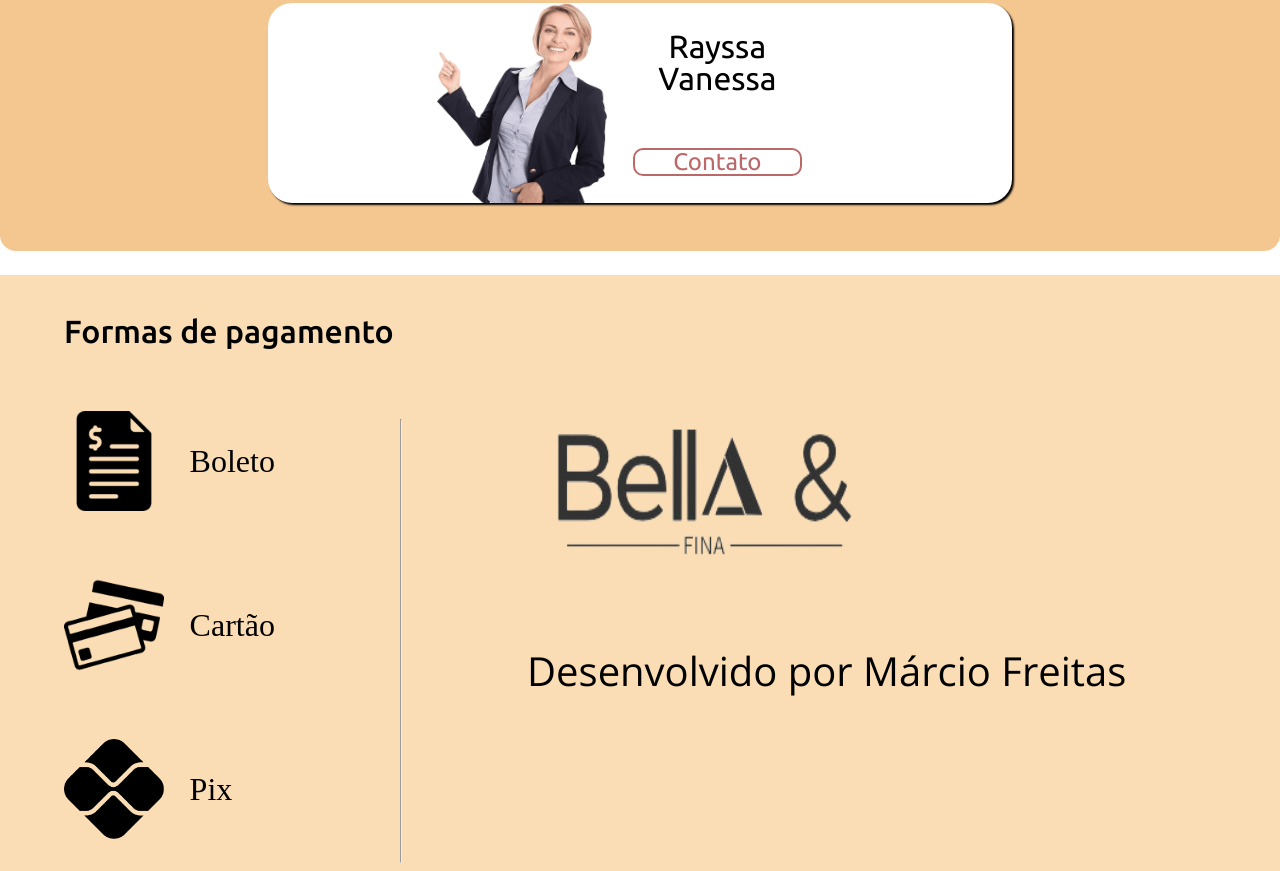
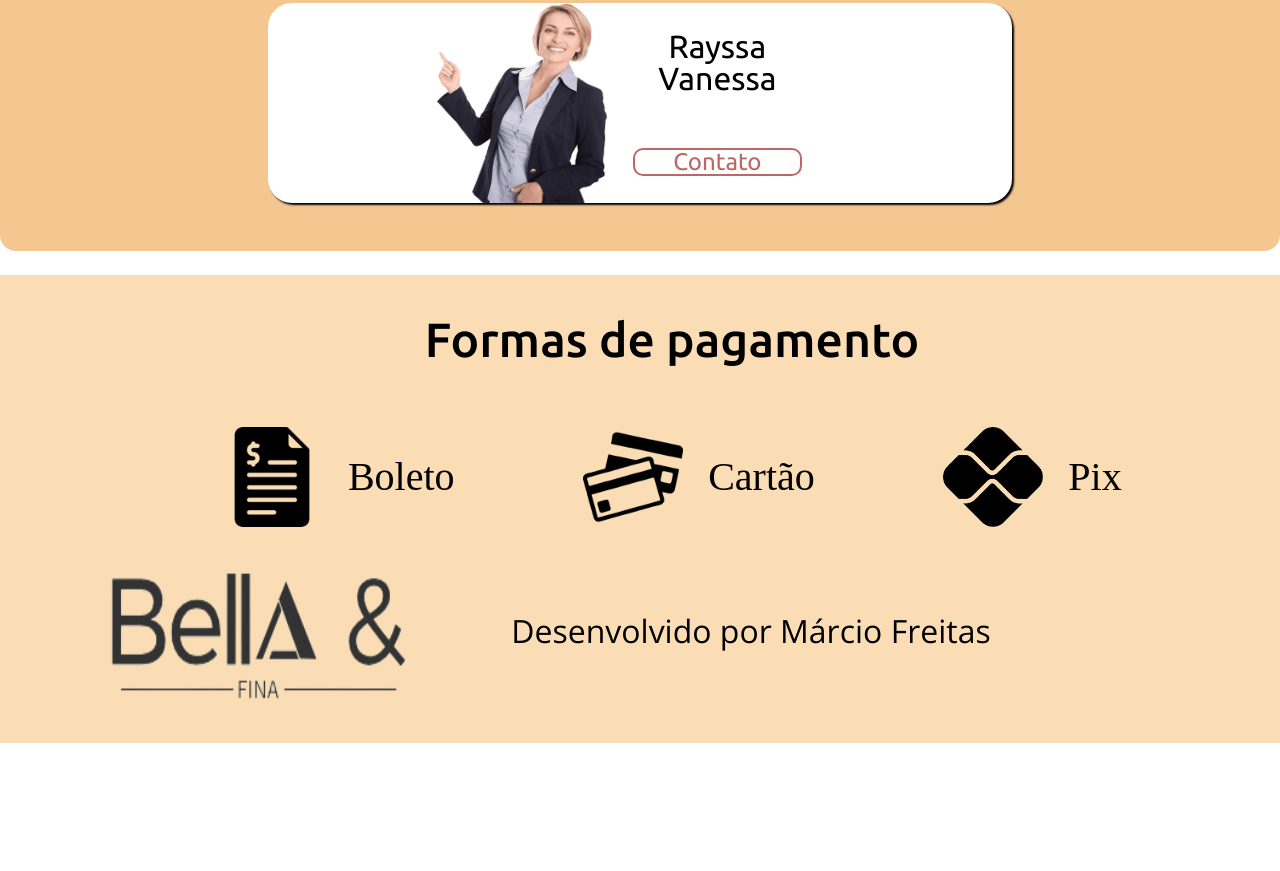
Before and after one commit to Marjoy1516/Bella-Fina, a plain HTML site: page index.html in a window 1280 px wide. Shown: the part 964-1835 px from the top of the page. After the commit the page ends 1707 px from the top, so only its background shows below. Drawn offline with nearby package versions, Linux system fonts and the light colour scheme.

Commit message:
Projeto finalizado

```diff
--- a/styles/footer.css
+++ b/styles/footer.css
@@ -41,6 +41,7 @@
 .referencia__texto {
     font-family: var(--fonte-dois);
     font-size: 1em;
+    padding: 1vh 0;
 }
 
 .formaspag-unicalinha {
@@ -50,12 +51,11 @@
 .formaspag-unicalinha-referencia {
     display: none;
 }
-.referencia br {
-    display: none;
-}
+
 .referencia__img {
     display: none;
 }
+
 
 @media screen and (min-width: 600px) {
     .formaspag-linha1, .formaspag-linha2 {
@@ -63,20 +63,55 @@
     }
 
     .formaspag-unicalinha {
+        display: grid;
+        justify-content: center;
+        margin-left: 2vw;
+        gap: 2vw;
+    }
+
+    .formaspag-unicalinha-referencia {
         display: flex;
-        justify-content: space-around;
-        padding-bottom: 4vh;
+        justify-content: center;
     }
-    .formaspag-unicalinha-referencia {
+
+    .formaspag {
+        display: flex;
+        justify-content: center;
+        padding-left: 4vw;
+        font-size: 2em;
+    }
+
+    .formas__pag__pag {
+        font-size: 1.5em;
+    }
+    .formas__pag__img {
+        width: 100px;
+    }
+
+    .referencia {
+        padding-right: 12%;
+        margin-right: 25%;
+    }
+
+    hr {
         display: none;
     }
 
-    .referencia br {
-        display: none;
+    .referencia__texto {
+        font-size: 1.5em;
+        text-align: center;
+        margin-top: 5vh;
+        margin-left: 0;
+
     }
+
     .referencia__img {
-        display: none;
+        width: 350px;
+        height: 160px;
     }
+
+
+
 }
 
 
@@ -86,46 +121,49 @@
     }
 
     .formaspag-unicalinha {
-        display: grid;
+        display: flex;
         margin-left: 5vw;
-        gap: 5vw;
+        gap: 10vw;
     }
 
     .formaspag-unicalinha-referencia {
         display: flex;
+        justify-content: space-around;
     }
 
     .formaspag {
         display: flex;
-        justify-content: initial;
+        justify-content: center;
         padding-left: 5vw;
-        font-size: 2em;
+        font-size: 3em;
     }
 
     .formas__pag__pag {
-        font-size: 2em;
+        font-size: 2.5em;
     }
     .formas__pag__img {
         width: 100px;
     }
 
     .referencia {
-        padding-right: 12%;
+        display: flex;
+        justify-content: space-around;
+        align-items: center;
     }
 
     .referencia__texto {
-        font-size: 2.5em;
-        text-align: center;
+        font-size: 2em;
         margin-top: 10vh;
+        padding-left: 10%;
+        padding-bottom: 12vh;
+        white-space: nowrap;
     }
 
-    .referencia br {
-        display: flex;
-    }
 
     .referencia__img {
         display: flex;
         width: 350px;
         height: 160px;
+        padding-left: 10%;
     }
 }
```
Also changed, not shown: index.html (+2 -1 lines).
